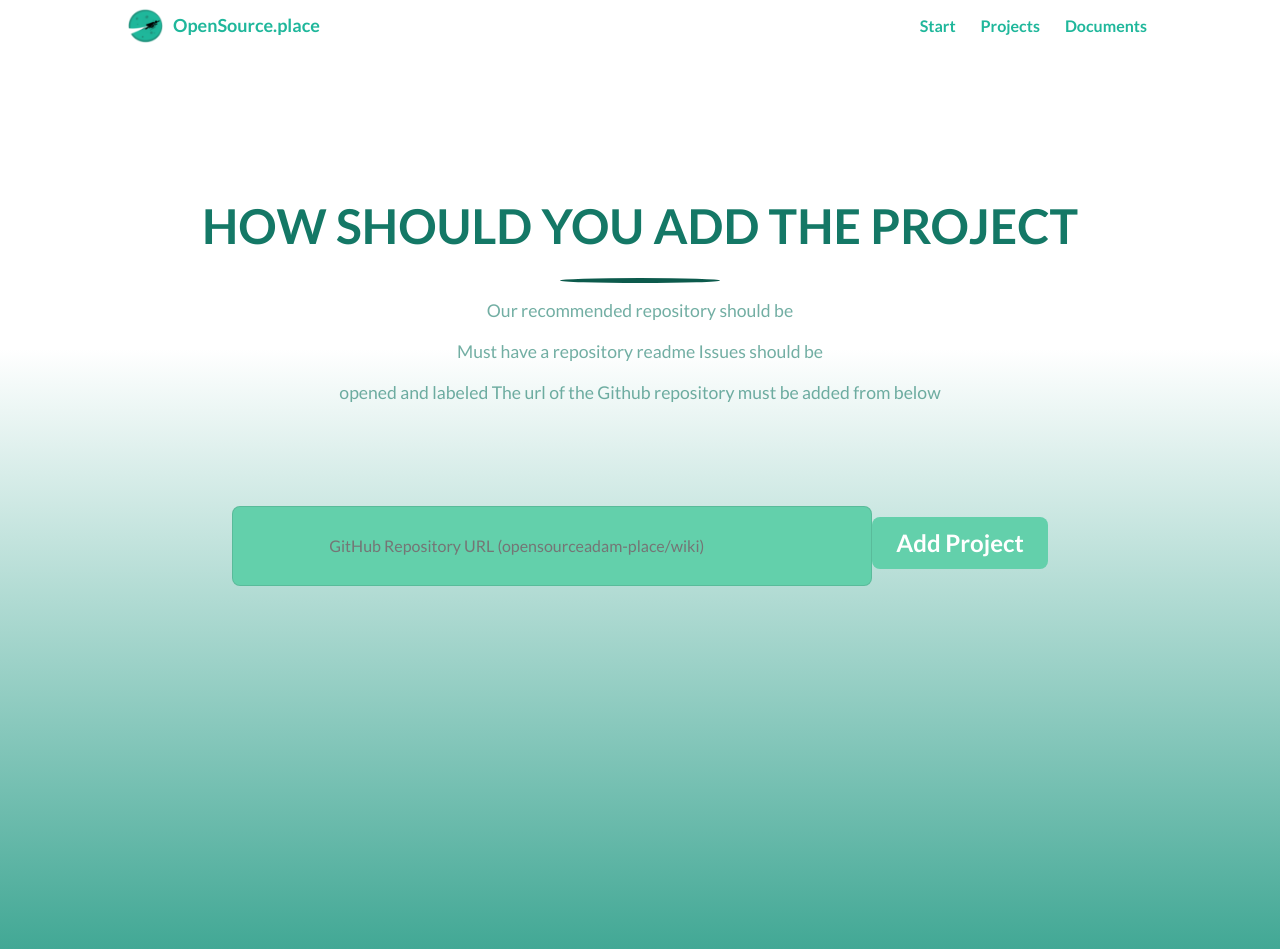
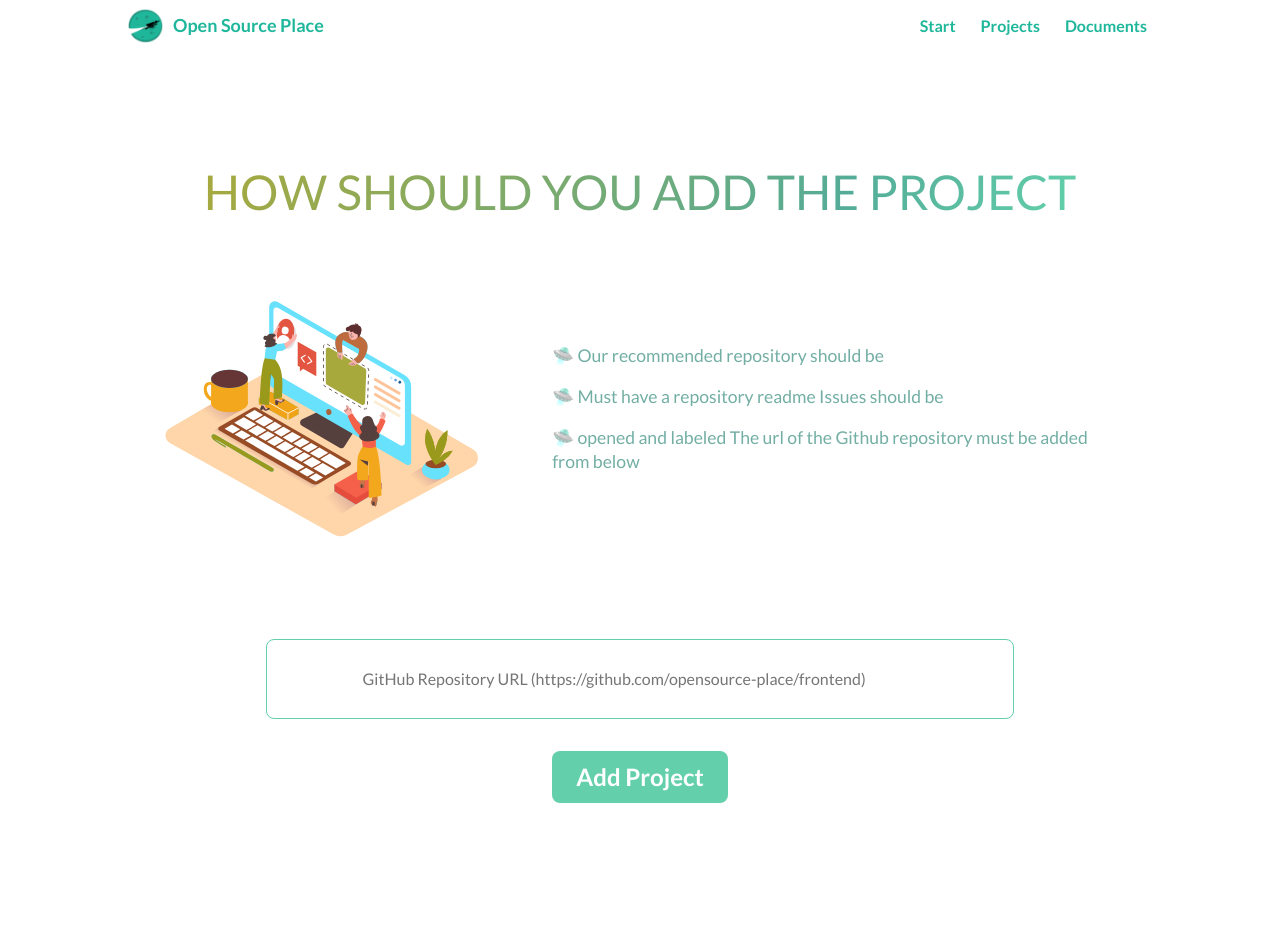
Before and after one commit to opensource-place/frontend, a React (Create React App) app: page /start in a window 1280 px wide. After the commit the page ends 819 px from the top, so only its background shows below. Built offline with nearby package versions, Linux system fonts and the light colour scheme; no server answers.

Commit message:
:art: styled add project page
styled add project page

```diff
--- a/src/app/assets/index.js
+++ b/src/app/assets/index.js
@@ -8,5 +8,6 @@ import landing from './langing.svg'
 import details from './details.svg'
 import issue from './issue.svg'
 import search from './search.svg'
+import computer from './computer.svg'
 
-export { Star, Fork, View, IssuesWarning, back, front, landing, details, search, issue }
+export { Star, Fork, View, IssuesWarning, back, front, landing, details, search, issue, computer }
--- a/src/app/components/Navbar/index.js
+++ b/src/app/components/Navbar/index.js
@@ -15,7 +15,7 @@ export const NavBar = () => (
         <Link to="/">
           <LogoAndText>
             <img width="35px" src="/logo.png" alt="Our Logo" />
-            <NavTitle>OpenSource.place</NavTitle>
+            <NavTitle>Open Source Place</NavTitle>
           </LogoAndText>
         </Link>
         <Menus id="mobileMenu">
--- a/src/app/pages/Start.js
+++ b/src/app/pages/Start.js
@@ -4,18 +4,15 @@ import { NavBar } from '../components'
 import axios from 'axios'
 import { MainContainer, Containerx } from './style'
 import styled from 'styled-components'
+import { computer } from '../assets'
 
 const Background = styled.div`
   display: flex;
   flex-direction: column;
   align-items: center;
-  border-radius: 30px 30px 0 0;
-  height: 100vh;
   width: 100%;
   margin-top: 3rem;
   padding: 1rem;
-  background: rgb(66, 168, 149);
-  background: linear-gradient(0deg, rgba(66, 168, 149, 1) 0%, rgba(255, 255, 255, 1) 75%);
 `
 
 const ContentTop = styled.div`
@@ -26,16 +23,14 @@ const ContentTop = styled.div`
 
 const HeroTitle = styled.h1`
   font-size: 3rem;
-  font-weight: 700;
-  color: #147866;
-  margin: 2rem;
-`
-const Underline = styled.div`
-  border-bottom: solid 5px #0c5a4c;
-  border-radius: 50%;
-  margin: -0.512em auto;
-  width: 10rem;
-  margin-bottom: 1rem;
+  background: -webkit-linear-gradient(
+    331deg,
+    rgba(168, 169, 61, 1) 0%,
+    rgba(84, 172, 152, 1) 73%,
+    rgba(99, 208, 171, 1) 100%
+  );
+  -webkit-background-clip: text;
+  -webkit-text-fill-color: transparent;
 `
 const HeroTitleContent = styled.p`
   display: flex;
@@ -47,8 +42,8 @@ const ContentBottom = styled.div`
   display: flex;
   flex-direction: column;
   align-items: center;
-  margin-top: 4rem;
   width: 100%;
+  margin-top: 2rem;
 `
 const CustomButton = styled.button`
   margin-top: 2rem;
@@ -66,23 +61,36 @@ const CustomButton = styled.button`
 `
 
 const Input = styled.input`
-  width: 40rem;
+  width: 60%;
   height: 5rem;
-  background-color: #63d0ab;
+  background-color: #fff;
   padding: 2rem 6rem;
   border-radius: 8px;
-  border: 1px solid rgba(0, 0, 0, 0.1);
+  border: 1px solid #63d0ab;
   transition: all 0.15s;
-  &:hover {
-    background-color: #54ac8d;
-  }
+`
+const HeroTitleContentContainer = styled.div`
+  display: flex;
+  justify-content: center;
+  margin: 4rem 0 2rem 0;
+`
+
+const HeroTitleContentRight = styled.div`
+  display: flex;
+  flex-direction: column;
+  justify-content: center;
+  margin-left: 1rem;
+  width: 60%;
+`
+
+const HeroTitleContentLeft = styled.div`
+  display: flex;
+  width: 40%;
 `
 
 const Start = () => {
   const [issue, setIssue] = useState('')
   const [loading, setLoading] = useState(false)
-  // const [getDBStatus, setDBStatus] = useState(false)
-  // const [getDBStatusMSG, setDBStatusMSG] = useState('')
 
   const addIssue = async (e) => {
     const url = process.env.REACT_APP_API_URL
@@ -107,29 +115,38 @@ const Start = () => {
           <Background>
             <ContentTop>
               <HeroTitle>HOW SHOULD YOU ADD THE PROJECT</HeroTitle>
-              <Underline />
-              <HeroTitleContent>Our recommended repository should be</HeroTitleContent>
-
-              <HeroTitleContent>Must have a repository readme Issues should be</HeroTitleContent>
-              <HeroTitleContent>
-                opened and labeled The url of the Github repository must be added from below
-              </HeroTitleContent>
             </ContentTop>
+            <HeroTitleContentContainer>
+              <HeroTitleContentLeft>
+                <img src={computer} width="auto" height="250" />
+              </HeroTitleContentLeft>
+              <HeroTitleContentRight>
+                <HeroTitleContent>🛸 Our recommended repository should be</HeroTitleContent>
+                <HeroTitleContent>
+                  🛸 Must have a repository readme Issues should be
+                </HeroTitleContent>
+                <HeroTitleContent>
+                  🛸 opened and labeled The url of the Github repository must be added from below
+                </HeroTitleContent>
+              </HeroTitleContentRight>
+            </HeroTitleContentContainer>
             <ContentBottom>
               {loading ? (
-                <p>Loading</p>
+                <ContentBottom>
+                  <p>Loading</p>
+                </ContentBottom>
               ) : (
-                <div>
+                <ContentBottom>
                   <Input
                     type="text"
                     onChange={(e) => setIssue(e.target.value)}
                     value={issue}
-                    placeholder="GitHub Repository URL (opensourceadam-place/wiki)"
+                    placeholder="GitHub Repository URL (https://github.com/opensource-place/frontend)"
                   />
                   <CustomButton onClick={addIssue} type="Submit">
                     Add Project
                   </CustomButton>
-                </div>
+                </ContentBottom>
               )}
             </ContentBottom>
           </Background>
--- a/src/app/pages/style.js
+++ b/src/app/pages/style.js
@@ -83,10 +83,9 @@ export const MainContainer = styled.div`
 
 export const Containerx = styled.div`
   display: flex;
-  min-height: 100vh;
   justify-content: center;
   align-items: flex-start;
-  margin-top: 50px;
+  margin-top: 3rem;
 
   @media screen and (min-width: 1024px) {
     width: 100%;
```
Also changed, not shown: src/app/assets/computer.svg (added), 1 other file (tests, documents, lock files or other folders).
